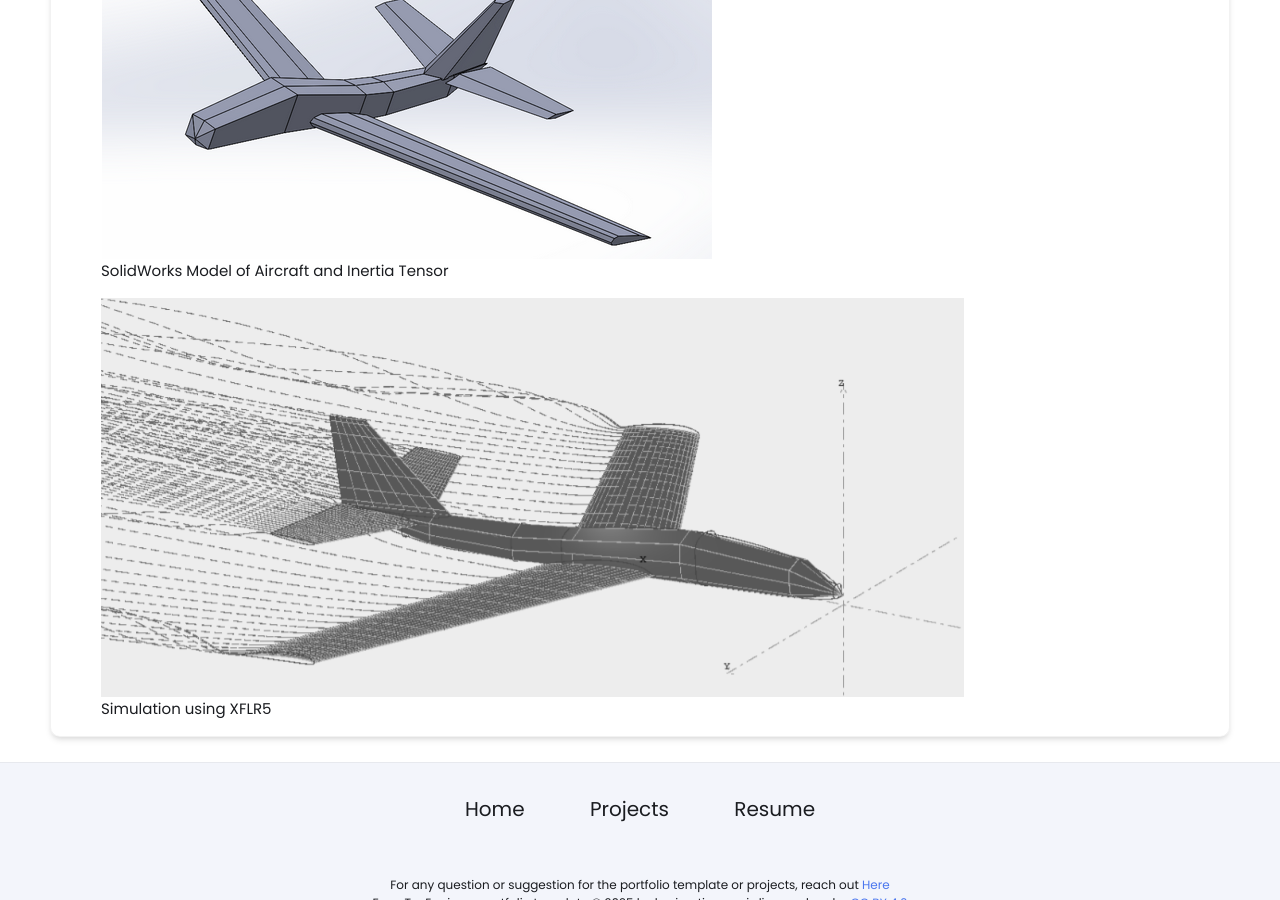
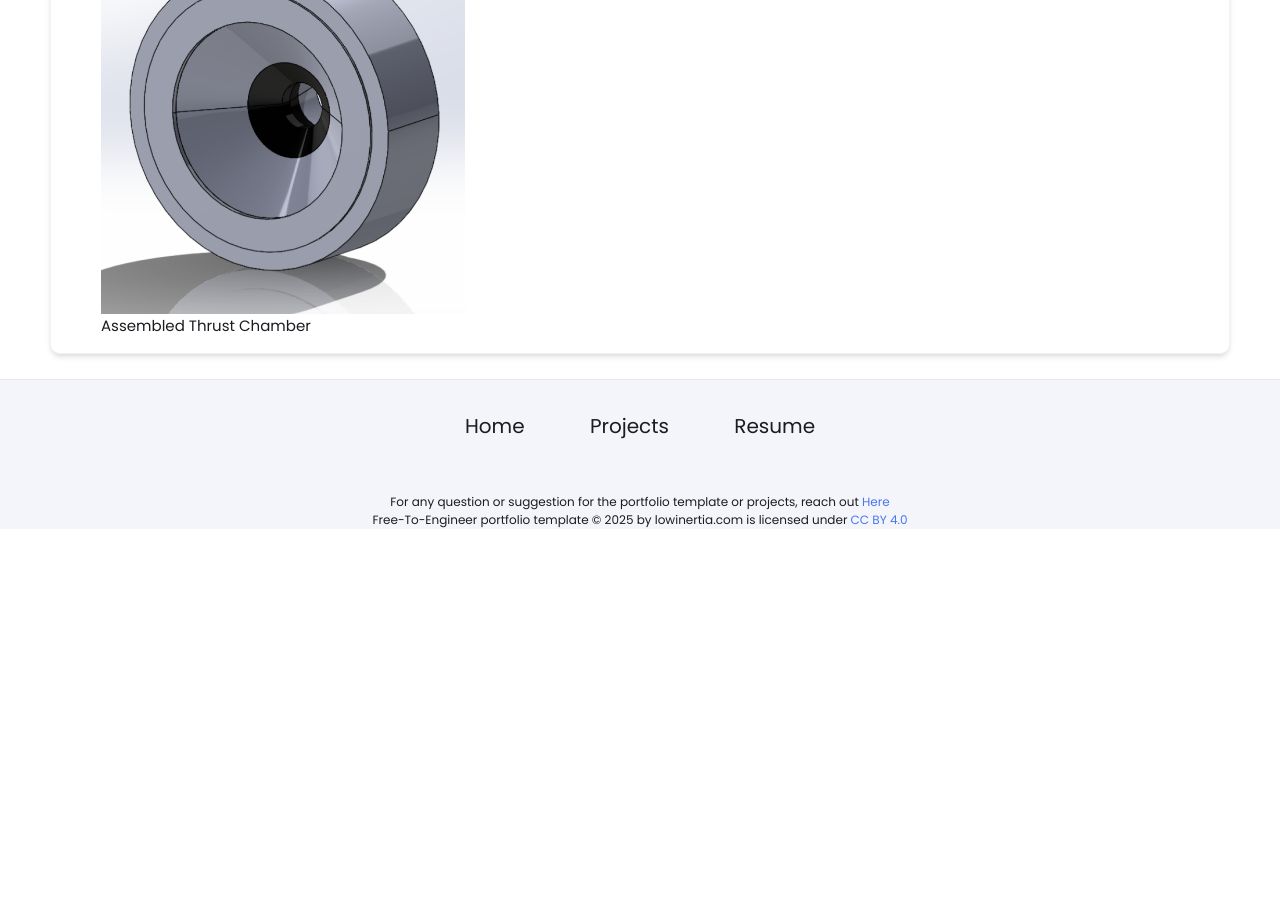
Before and after one commit to Jay-Patel-Engineer/Jay-Patel-Engineer.github.io, a Jekyll site: the page built from _projects/RC Aircraft/index.md, in a window 1280 px wide and 900 px high, scrolled down 1071 px. Built offline with Jekyll 4.4.1, drawn with Linux system fonts in a browser that asks for light colours; after the commit the page ends 1600 px from its top, so only the background shows below that.

Commit message:
Update index.md

```diff
--- a/_projects/RC Aircraft/index.md
+++ b/_projects/RC Aircraft/index.md
@@ -15,8 +15,5 @@ main-image: /prototypeRC.png
 The goal of this project is to design an aircraft that is capable of flight. In the case of this project, successful performance metrics are defined as the aircraft's ability to maintain static stability, dynamic stability, and steady longitudinal flight.
 ## Initial Aircraft Modeling
 By modeling the aircraft using XFLR5 and SolidWorks, a baseline set of parameters can be obtained that are essential for all of the calculations necessary. By using SolidWorks, it is possible to extract a simulated inertia tensor for the aircraft. These moments of inertia can then be input into XFLR5 to simulate the aircraft under an airspeed of 10 m/s.
-{% include image-gallery.html images="CADaircraft.png" height="400"%}
-<span style="font-size: 15px">SolidWorks Model of Aircraft and Inertia Tensor</span>
-{% include image-gallery.html images="XFLR5sim.png" height="400"%}
-<span style="font-size: 15px">Simulation using XFLR5</span>
-<br>
+{% include image-gallery.html images="nozzle.png" height="400"%}
+<span style="font-size: 15px">Assembled Thrust Chamber</span>
```
